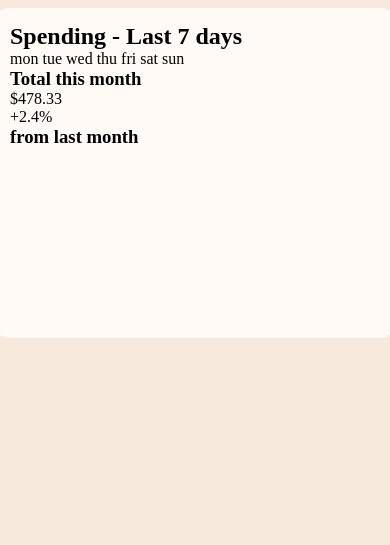
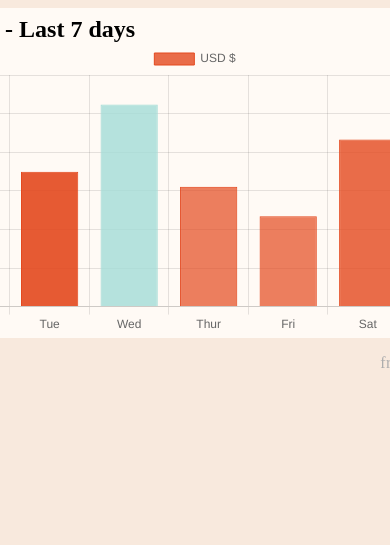
Before and after one commit to Marvyn21/expenses-chart, a plain HTML site: page index.html in a window 390 px wide. Shown: the part 299-844 px from the top of the page. Drawn offline with nearby package versions, Linux system fonts and the light colour scheme.

Commit message:
responsive-yet

```diff
--- a/index.html
+++ b/index.html
@@ -8,39 +8,82 @@
 
   <title>Frontend Mentor | Expenses chart component</title>
   <link rel="stylesheet" href="style.css">
+  <script src="https://cdn.jsdelivr.net/npm/chart.js"></script>
+
 
 </head>
 <body>
   <div class="main-body">
     <div class="header">
-      <p>My balance</p>
+
+      <div class="content-right">
+        <p>My balance</p>
+        <h1>$921.48</h1>
+      </div>
       <div class="image-div">
         <img src="./images/logo.svg" alt="">
       </div>
-      <span>$921.48</span>
+
     </div>
     <div class="body">
       <h2>Spending - Last 7 days</h2>
-      <div class="days">
-        mon
-        tue
-        wed
-        thu
-        fri
-        sat
-        sun
+
+      <div>
+        <canvas id="myChart"></canvas>
       </div>
+
       <div class="footer">
+        <div class="footer-left">
+          <p>Total this month</p>
+          <h2>$478.33</h2>
+        </div>
+
         <div class="footer-right">
-          <h3>Total this month</h3>
-          <span>$478.33</span>
-        </div>
-        <div class="footer-left">
-          <span>+2.4%</span>
-          <h3>from last month</h3>
+          <p class="percent" >+2.4%</p>
+          <p class="last-month" >from last month</p>
         </div>
       </div>
     </div>
   </div>
+
+  <script>
+const ctx = document.getElementById('myChart').getContext('2d');
+const myChart = new Chart(ctx, {
+    type: 'bar',
+    data: {
+        labels: ['Mon', 'Tue', 'Wed', 'Thur', 'Fri', 'Sat','Sun'],
+        datasets: [{
+            label: 'USD $',
+            data: [17.45,34.91, 52.36,31.07, 23.39, 43.28, ,25.48],
+            backgroundColor: [
+                'rgba(228, 73, 31, 0.8)',
+                'rgba(228, 73, 31, 0.9)',
+                'rgba(163, 221, 215, 0.8)',
+                'rgba(228, 73, 31, 0.7)',
+                'rgba(228, 73, 31, 0.7)',
+                'rgba(228, 73, 31, 0.8)',
+                'rgba(228, 73, 31, 0.9)'
+            ],
+            borderColor: [
+                'rgba(228, 73, 31, 1)',
+                'rgba(228, 73, 31, 1)',
+                'rgba(163, 221, 215, 1)',
+                'rgba(228, 73, 31, 1)',
+                'rgba(228, 73, 31, 1)',
+                'rgba(228, 73, 31, 1)',
+                'rgba(228, 73, 31, 1)'
+            ],
+            borderWidth: 1
+        }]
+    },
+    options: {
+        scales: {
+            y: {
+                beginAtZero: true
+            }
+        }
+    }
+});
+  </script>
 </body>
 </html>
--- a/style.css
+++ b/style.css
@@ -22,12 +22,11 @@ body{
     top: 50%;
     left: 50%;
     transform: translate(-50%, -50%);
-    /* border: 2px solid red; */
-    width: 400px;
+    width: 600px;
     height: 450px;
     display: grid;
 }
-.image-div{
+.header .image-div{
     display: flex;
     float: right;
     padding-bottom: 30px;
@@ -41,7 +40,6 @@ body{
     background-color: var(--soft-red);
     align-items: center;
     justify-content: center;
-    /* column-gap: 20px; */
 }
 .header span{
     font-weight: bolder;
@@ -52,3 +50,62 @@ body{
     height: 330px;
     border-radius: 14px;
 }
+.footer{
+    display: flex;
+    justify-content: space-between;
+    align-items: flex-end;
+}
+
+
+.footer .footer-left p{
+    color: #adadad;
+    font-size: 0.8rem;
+    letter-spacing: 0.3px;
+}
+
+.footer .foooter-left h2{
+    font-size: 4rem;
+    font-weight: 700;
+}
+
+.footer .footer-right{
+    margin-bottom: 5px;
+}
+
+.footer .footer-right p.percent{
+    color: #000;
+    font-weight: 700;
+    font-size: 1rem;
+    text-align: right;
+
+}
+
+.footer .footer-right p.last-month{
+    color: #adadad;
+    letter-spacing: 0.3px;
+    font-size: 1rem;
+
+}
+
+
+
+@media only screen and (max-width:500px){
+    .main-body .header, .main-body .body{
+        padding: 1rem;
+        border-radius: 0.7rem;
+
+    }
+
+    .chart-box .column{width: 45px;}
+}
+@media only screen and (max-width:400px){
+
+    .main-body .header, .main-body .body{
+        padding: 0.5rem;
+        border-radius: 0.5rem;
+
+    }
+
+    .chart-box .column{width: 4px;}
+
+}
```
